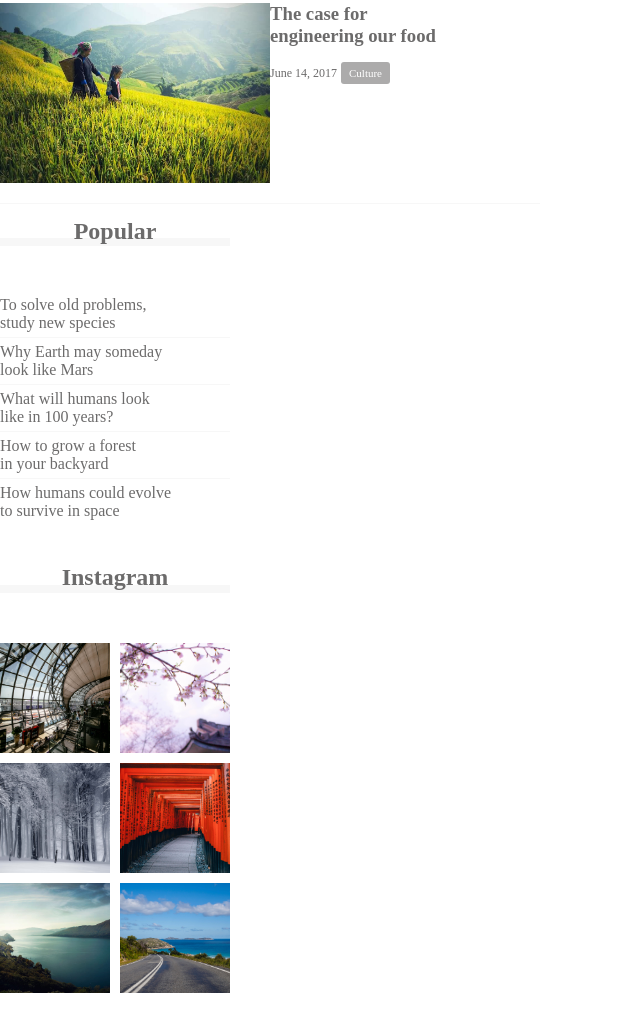
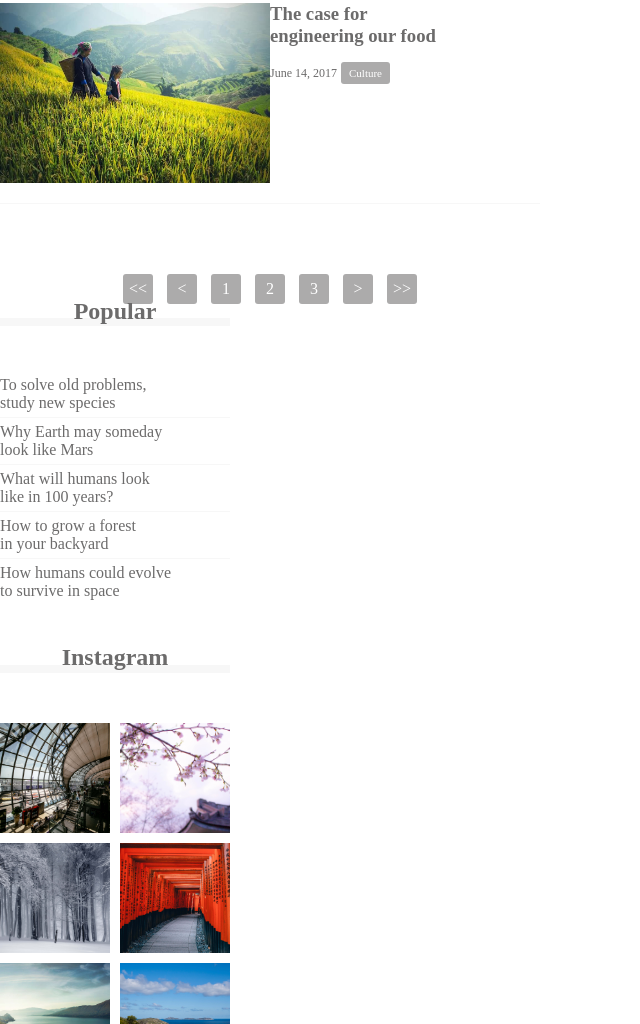
Before and after one commit to ryusei455/dmmwc, a plain HTML site: page f-1/caravan/index.html in a window 1280 px wide. Shown: the part 1363-2387 px from the top of the page, without its empty margins (0-640 px from the left). Drawn offline with Linux system fonts and the light colour scheme.

Commit message:
確認問題まで

```diff
--- a/f-1/caravan/index.html
+++ b/f-1/caravan/index.html
@@ -43,7 +43,7 @@
         <h2 class="blog-heading">Recent Blogs</h2>
         <div class="blog-box">
           <div class="blog-item">
-            <img class="blog-image" src="img/forest.jpg">
+            <img class="blog-image" src="img/forest.jpg" >
             <section class="blog-text">
               <h3 class="blog-text-heading">
                 <a href="single.html">
@@ -110,6 +110,16 @@
             </section>
           </div>
       </div>
+        <div class="pagination">
+          <p><<</p>
+          <p><</p>
+          <p>1</p>
+          <p>2</p>
+          <p>3</p>
+          <p>></p>
+          <p>>></p>
+        </div>
+      </section>
       <div class="sidebar">
         <section class="popular">
           <h2 class="sidebar-heading common-heading">Popular</h2>
--- a/f-1/caravan/style.css
+++ b/f-1/caravan/style.css
@@ -189,6 +189,22 @@ header .heading {
     background-image: url(img/road.jpg);
   }
 
+  .pagination {
+    text-align: center;
+    padding-top: 50px;
+  }
+
+  .pagination p {
+    display: inline-block;
+    width: 30px;
+    height: 30px;
+    margin: 0 5px;
+    color: #fff;
+    background-color: #acabab;
+    border-radius: 3px;
+    line-height: 30px;
+  }
+
 /* フッター */
 footer{
   width: 100%;
```
Also changed, not shown: f-1/check1.txt, f-1/memo.txt.
